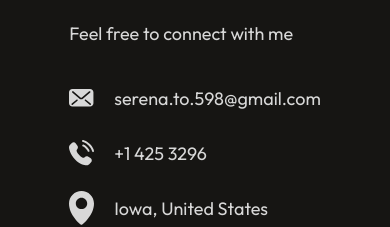
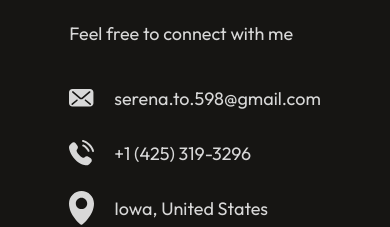
Before and after one commit to HuongLanTo/portfolio, a React (Vite) app: page / in a window 390 px wide. Shown: the part 6560-6787 px from the top of the page. Built offline with nearby package versions, Linux system fonts and the light colour scheme.

Commit message:
Update phone number

```diff
--- a/src/components/contact/Contact.jsx
+++ b/src/components/contact/Contact.jsx
@@ -45,7 +45,7 @@ const Contact = () => {
               <img src={mail_icon} alt="" /> <p>serena.to.598@gmail.com</p>
             </div>
             <div className="contact-detail">
-              <img src={phone_icon} alt="" /> <p>+1 425 3296</p>
+              <img src={phone_icon} alt="" /> <p>+1 (425) 319-3296</p>
             </div>
             <div className="contact-detail">
               <img src={location_icon} alt="" /> <p>Iowa, United States</p>
```
